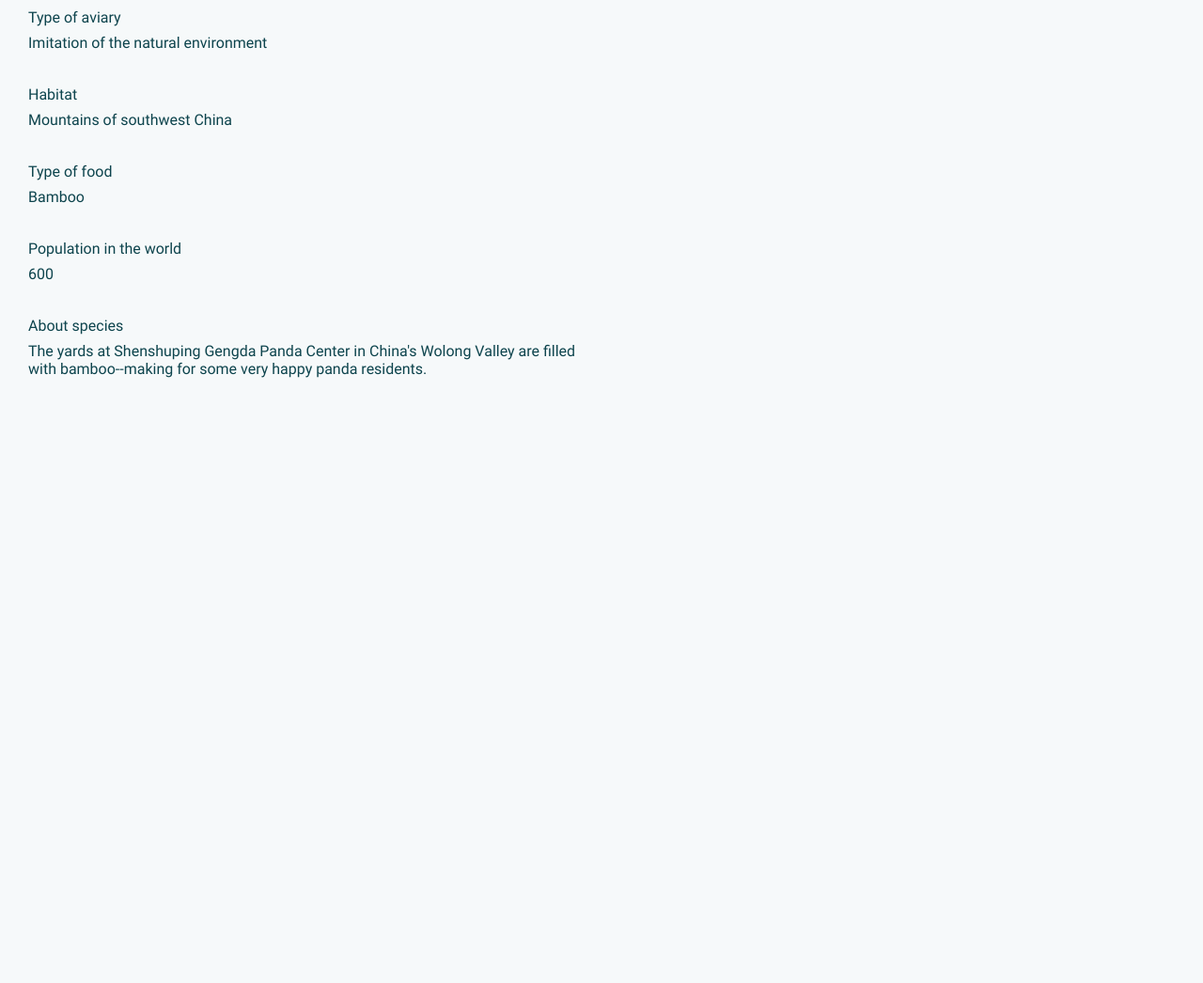
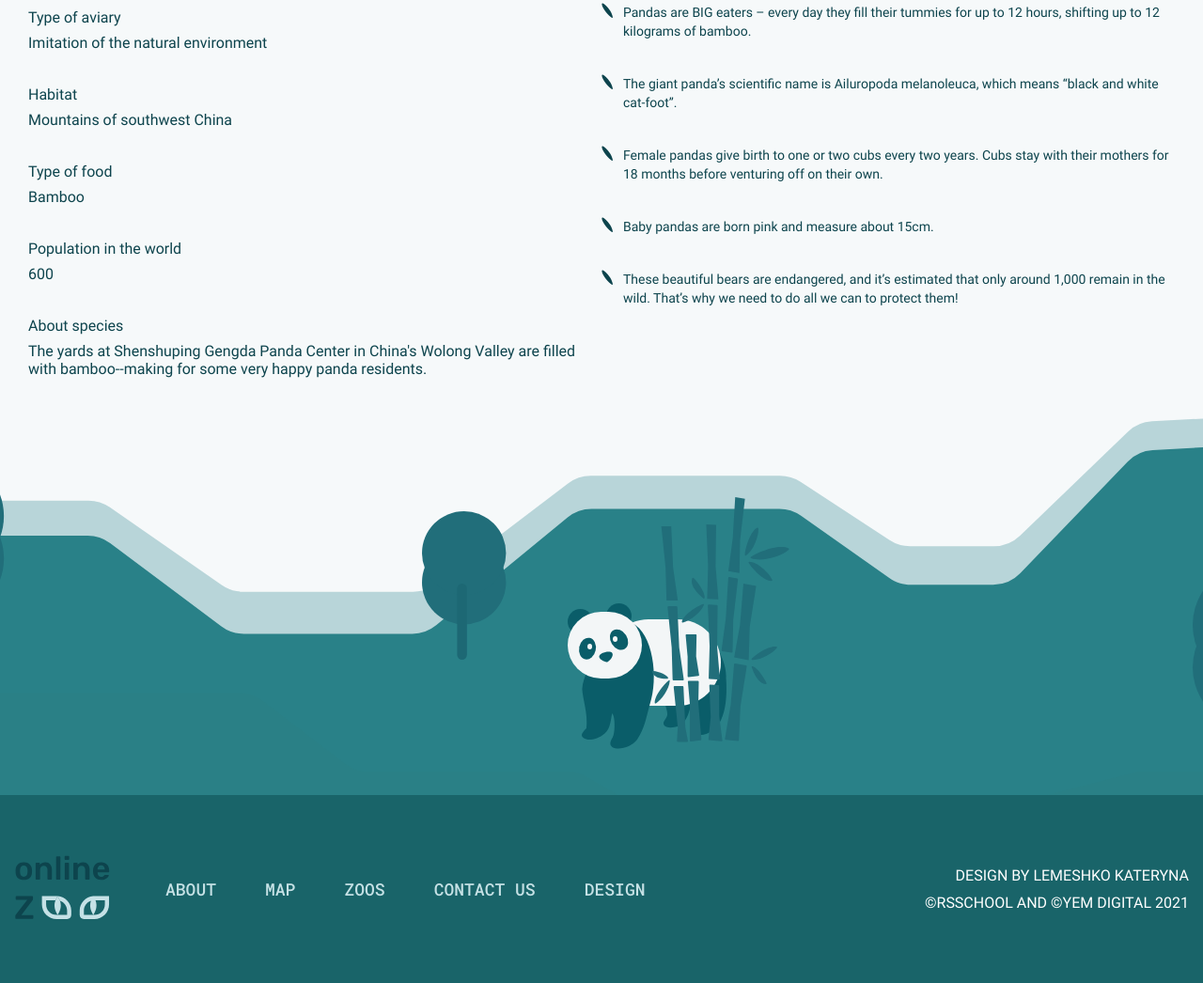
Before and after one commit to ulugbekwebp/Online_Zoo, a website: page src/zoos.html in a window 1280 px wide. Shown: the part 1407-2453 px from the top of the page at 94% size. Before the commit the page ends 1845 px from the top, so only its background shows below. Drawn offline with nearby package versions, Linux system fonts and the light colour scheme; files that its build step writes are made by us from their sources.

Commit message:
zooooooos

```diff
--- a/src/scss/blocks-all/_footer.scss
+++ b/src/scss/blocks-all/_footer.scss
@@ -49,3 +49,7 @@
 .footer__design-by{
   margin-bottom: 10px;
 }
+
+.footer-zoos{
+  margin-top: -115px;
+}
--- a/src/scss/blocks-all/_header.scss
+++ b/src/scss/blocks-all/_header.scss
@@ -289,7 +289,7 @@
   position: absolute;
   top: 100%;
   @include reset-list;
-  background-color: antiquewhite;
+  background-color: #fff;
 }
 
 .header__left-item{
--- a/src/scss/blocks-all/_panda-zoos.scss
+++ b/src/scss/blocks-all/_panda-zoos.scss
@@ -112,6 +112,7 @@
 }
 
 .panda-zoos__right-desc{
+  position: relative;
   margin: 0;
   padding-left: 23px;
   font-family: "Roboto";
@@ -126,4 +127,7 @@
   content: "";
   position: absolute;
   background: url(../../img/zoos-dont-know.svg) no-repeat;
+  width: 12.36px;
+  height: 15.98px;
+  left: 0;
 }
--- a/src/zoos.html
+++ b/src/zoos.html
@@ -219,15 +219,49 @@
               <li class="panda-zoos__information-item">
                 <h2 class="panda-zoos__information-title">Interesting Facts</h2>
                 <p class="panda-zoos__right-desc">The Giant Pandas are omnivores. But whilst pandas will occasionally eat small animals and fish, bamboo counts for 99 percent of their diet.</p>
+                <p class="panda-zoos__right-desc">Pandas are BIG eaters – every day they fill their tummies for up to 12 hours, shifting up to 12 kilograms of bamboo.</p>
+                <p class="panda-zoos__right-desc">The giant panda’s scientific name is Ailuropoda melanoleuca, which means “black and white cat-foot”.</p>
+                <p class="panda-zoos__right-desc">Female pandas give birth to one or two cubs every two years. Cubs stay with their mothers for 18 months before venturing off on their own.</p>
+                <p class="panda-zoos__right-desc">Baby pandas are born pink and measure about 15cm.</p>
+                <p class="panda-zoos__right-desc">These beautiful bears are endangered, and it’s estimated that only around 1,000 remain in the wild. That’s why we need to do all we can to protect them!</p>
               </li>
             </ul>
           </div>
         </div>
       </div>
     </div>
+
+    <div class="panda"></div>
   </main>
 
-  <footer></footer>
+  <footer>
+    <div class="footer footer-zoos">
+      <div class="footer__container container">
+        <img class="footer__logo" src="./img/logo-zoo.svg" alt="logo-zoo">
+        <ul class="header__list">
+          <li class="header__item">
+            <button class="header__item-btn" type="button">about</button>
+          </li>
+          <li class="header__item">
+            <button class="header__item-btn" type="button">MAP</button>
+          </li>
+          <li class="header__item">
+            <button class="header__item-btn" type="button">Zoos</button>
+          </li>
+          <li class="header__item">
+            <button class="header__item-btn header__item-btn-contact-us" type="button">contact us</button>
+          </li>
+          <li class="header__item">
+            <button class="header__item-btn" type="button">design</button>
+          </li>
+        </ul>
+        <div class="footer__wrapper">
+          <p class="footer__design footer__design-by">Design by Lemeshko Kateryna</p>
+          <p class="footer__design">©RSSchool and ©Yem Digital 2021</p>
+        </div>
+      </div>
+    </div>
+  </footer>
 
 </body>
 
```
Also changed, not shown: dist/css/main.css, dist/css/main.min.css, dist/zoos.html.
